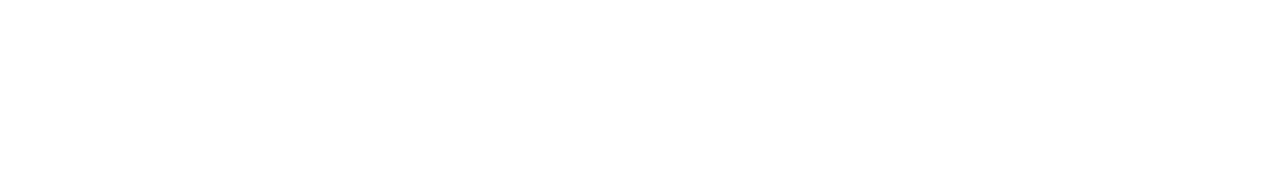
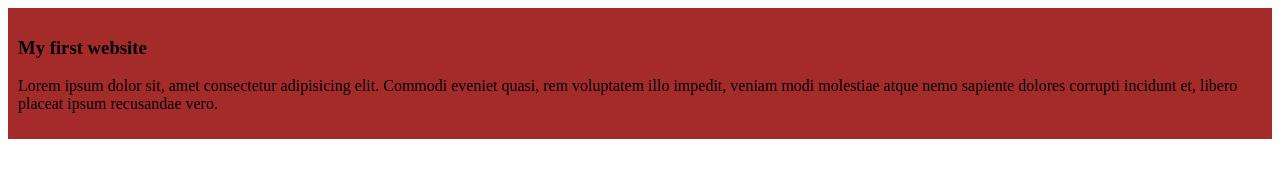
Before and after one commit to md-fajle-rabbi/my-simple-website, a plain HTML site: page index.html in a window 1280 px wide. Drawn offline with Linux system fonts and the light colour scheme.

Commit message:
added the first blog

```diff
--- a/index.html
+++ b/index.html
@@ -4,8 +4,12 @@
     <meta charset="UTF-8">
     <meta name="viewport" content="width=device-width, initial-scale=1.0">
     <title>My Simple Website </title>
+    <link rel="stylesheet" href="styles/blog.css">
 </head>
 <body>
-
+    <div>
+        <h3>My first website </h3>
+        <p>Lorem ipsum dolor sit, amet consectetur adipisicing elit. Commodi eveniet quasi, rem voluptatem illo impedit, veniam modi molestiae atque nemo sapiente dolores corrupti incidunt et, libero placeat ipsum recusandae vero.</p>
+    </div>
 </body>
 </html>
--- /dev/null
+++ b/styles/blog.css
@@ -0,0 +1,4 @@
+div{
+    background-color: brown;
+    padding: 10px;
+}
```
